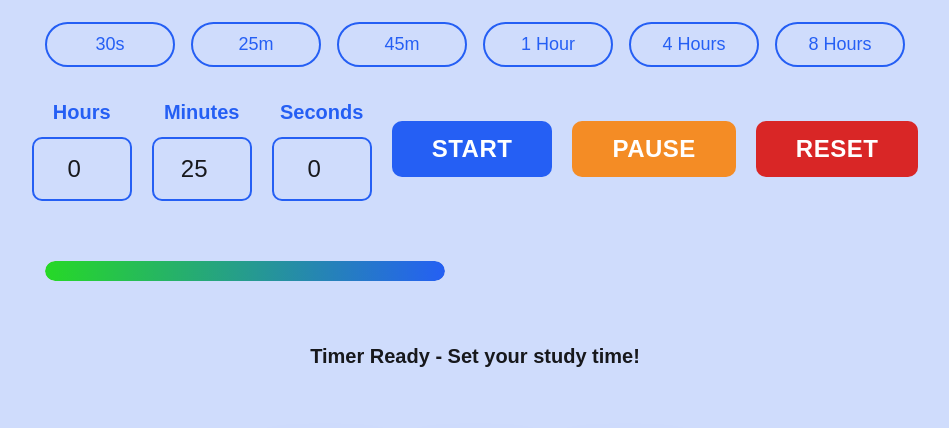
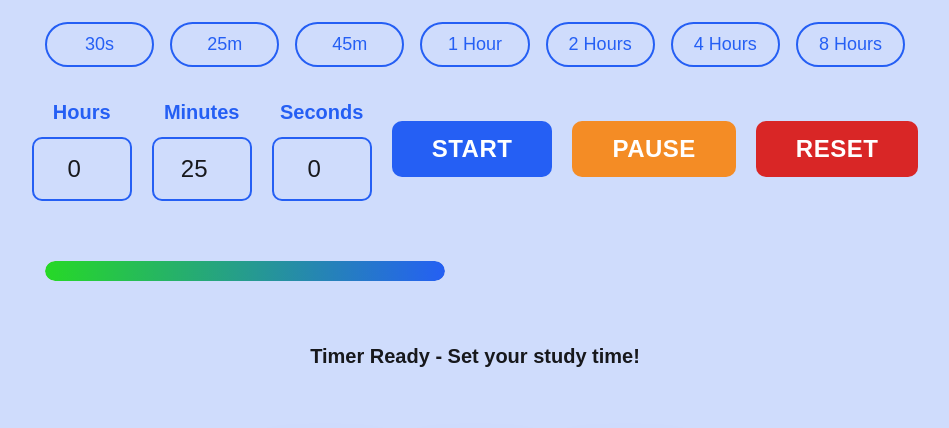
Before and after one commit to mrvaibhavnagargoje/Study-Productivity-Timer, a plain HTML site: page index.html in a window 1280 px wide. Shown: the part 128-556 px from the top of the page, without its empty margins (165-1114 px from the left). Drawn offline with Linux system fonts and the light colour scheme.

Commit message:
refactor:update the hour layout

```diff
--- a/index.html
+++ b/index.html
@@ -17,7 +17,7 @@
             <button class="preset-btn" onclick="setPreset(0, 25, 0)">25m</button>
             <button class="preset-btn" onclick="setPreset(0, 45, 0)">45m</button>
             <button class="preset-btn" onclick="setPreset(1, 0, 0)">1 Hour</button>
-            <!-- <button class="preset-btn" onclick="setPreset(2, 0, 0)">2 Hours</button> -->
+            <button class="preset-btn" onclick="setPreset(2, 0, 0)">2 Hours</button>
             <button class="preset-btn" onclick="setPreset(4, 0, 0)">4 Hours</button>
             <button class="preset-btn" onclick="setPreset(8, 0, 0)">8 Hours</button>
         </div>
```
